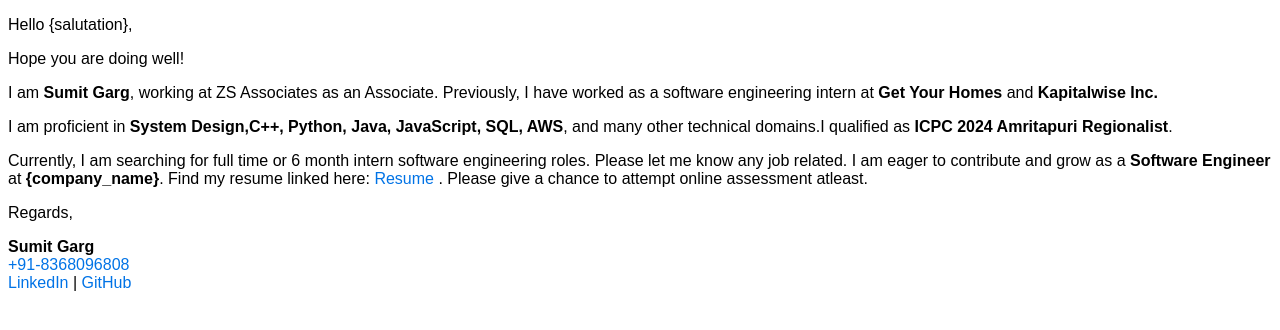
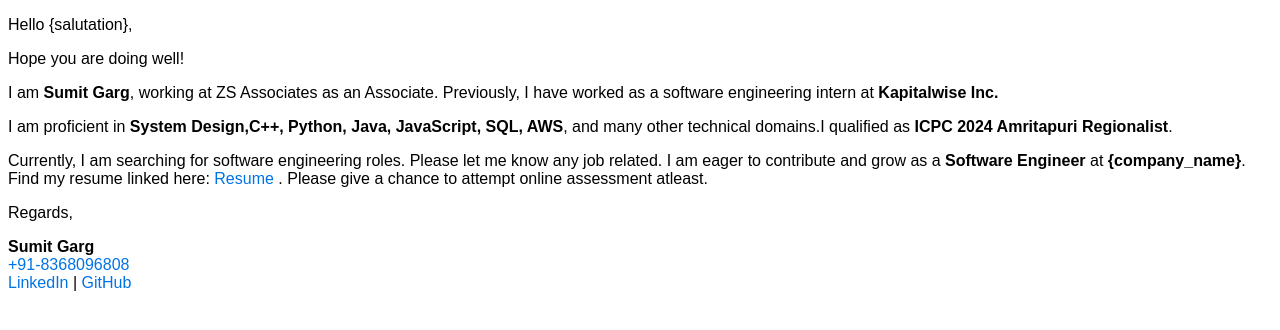
Before and after one commit to sumitgarg21/cold_mailing, a website: page cold_mail_backend/email_template.html in a window 1280 px wide. Drawn offline with Linux system fonts and the light colour scheme.

Commit message:
refine email template by removing redundant internship reference and clarifying job search intent

```diff
--- a/cold_mail_backend/email_template.html
+++ b/cold_mail_backend/email_template.html
@@ -13,15 +13,14 @@
 
       <p>Hope you are doing well!</p>
       <p>
-        I am <strong>Sumit Garg</strong>, working at ZS Associates as an Associate. Previously, I have worked as a software engineering intern at
-        <strong>Get Your Homes</strong> and <strong>Kapitalwise Inc.</strong>
+        I am <strong>Sumit Garg</strong>, working at ZS Associates as an Associate. Previously, I have worked as a software engineering intern at <strong>Kapitalwise Inc.</strong>
       </p>
       <p>
         I am proficient in <strong>System Design,C++, Python, Java, JavaScript, SQL, AWS</strong>, and many other
         technical domains.I qualified as <strong>ICPC 2024 Amritapuri Regionalist</strong>.
       </p>
       <p>
-        Currently, I am searching for full time or 6 month intern software engineering roles. Please
+        Currently, I am searching for software engineering roles. Please
         let me know any job related. I am eager to contribute and grow as a <strong>Software Engineer</strong> at <strong>{company_name}</strong>.
         Find my resume linked here:
         <a
```
